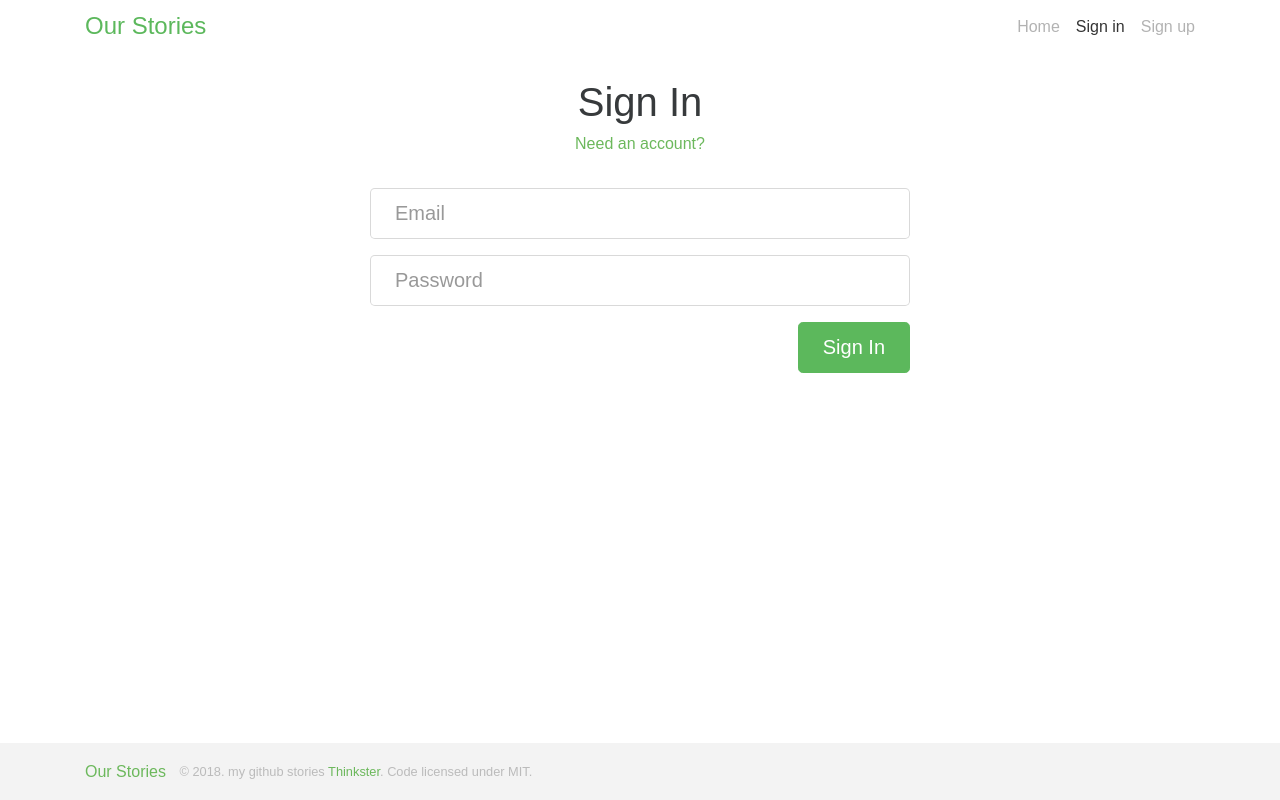
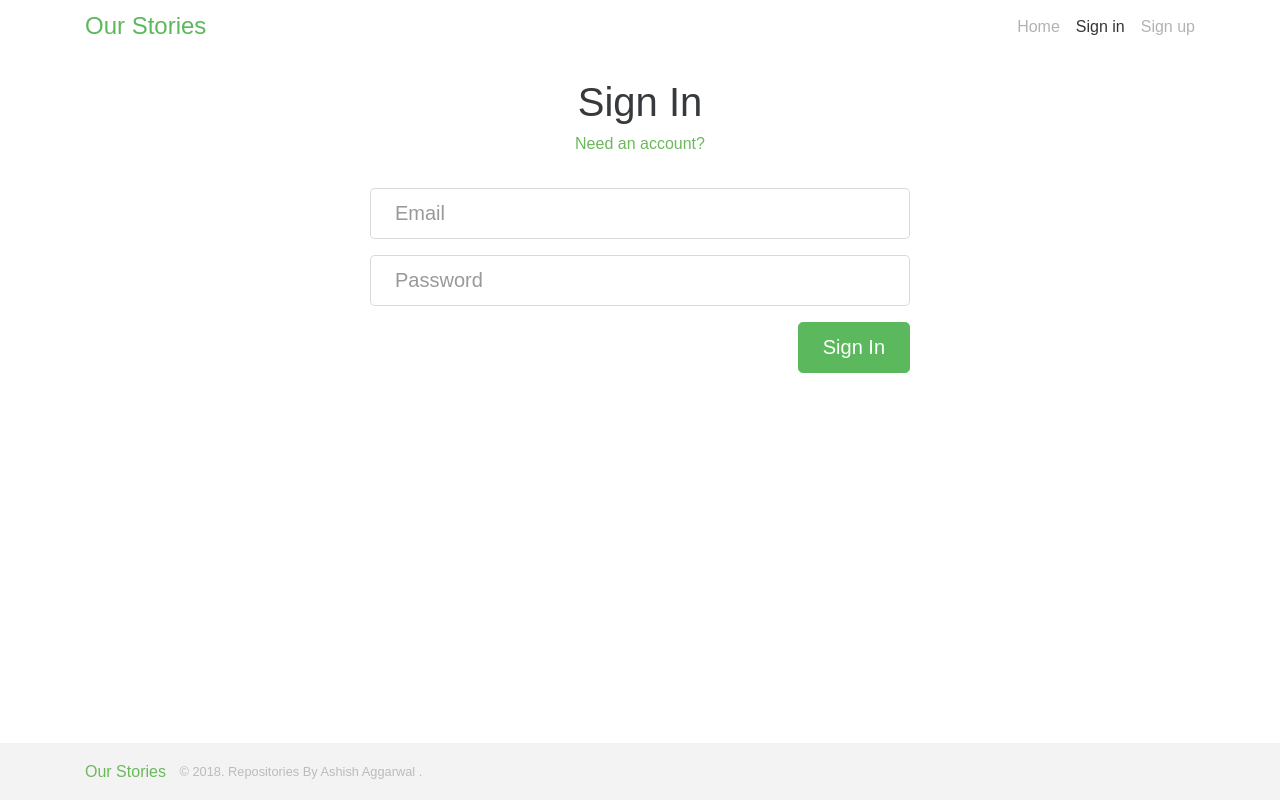
Before and after one commit to Ashish7129/Angular_Assignment, an Angular app: page /#/login in a window 1280 px wide. Built offline with nearby package versions, Linux system fonts and the light colour scheme.

Commit message:
changes in footer

```diff
--- a/src/app/layout/footer/footer.component.html
+++ b/src/app/layout/footer/footer.component.html
@@ -3,8 +3,7 @@
     <a class="logo-font" routerLink="/">Our Stories</a>
     <span class="attribution">
       &copy; {{ today | date: 'yyyy' }}.
-      my github stories <a href="https://github.com/Ashish7129">Thinkster</a>.
-      Code licensed under MIT.
+      Repositories By Ashish Aggarwal <a href="https://github.com/Ashish7129"></a>.
     </span>
   </div>
 </footer>
```
